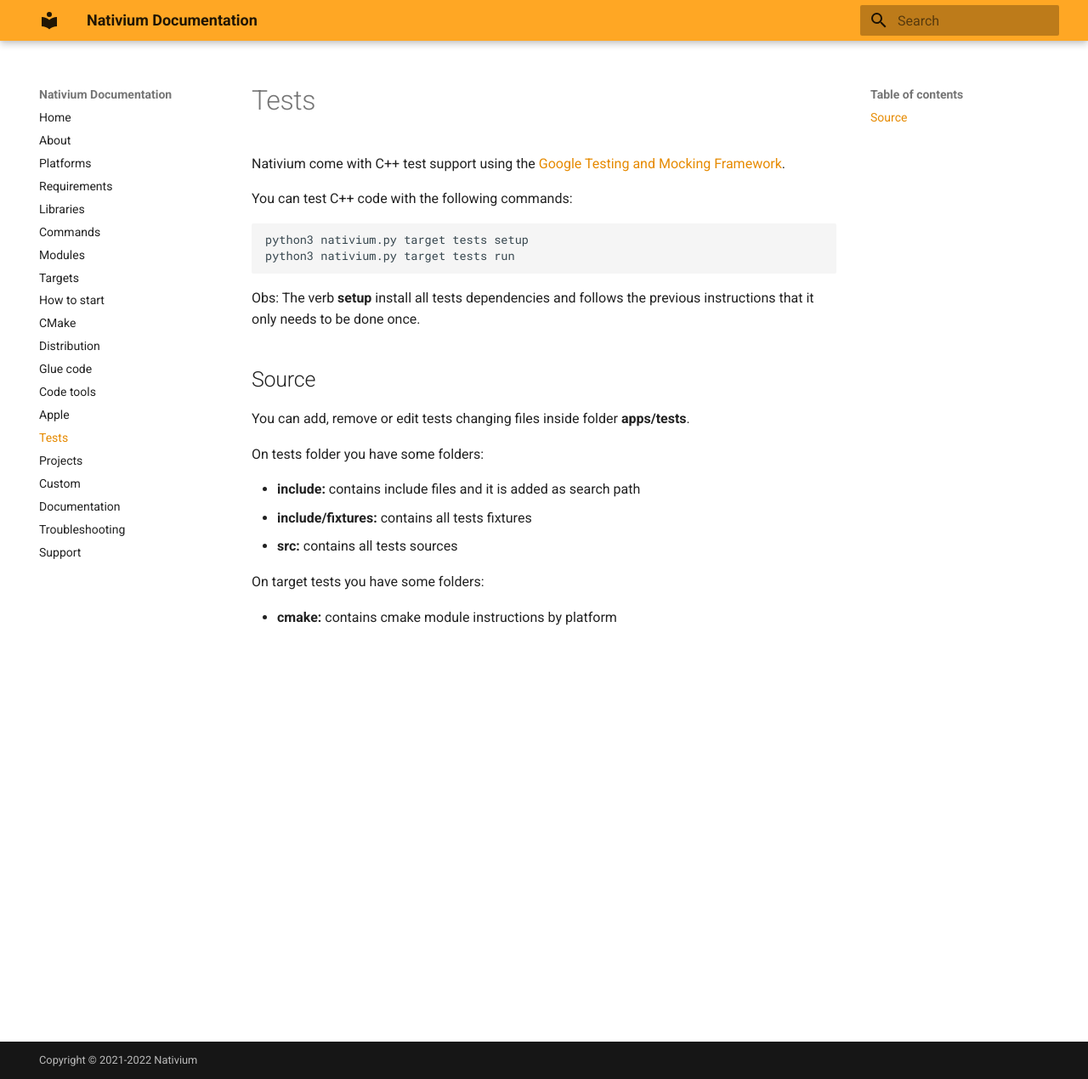
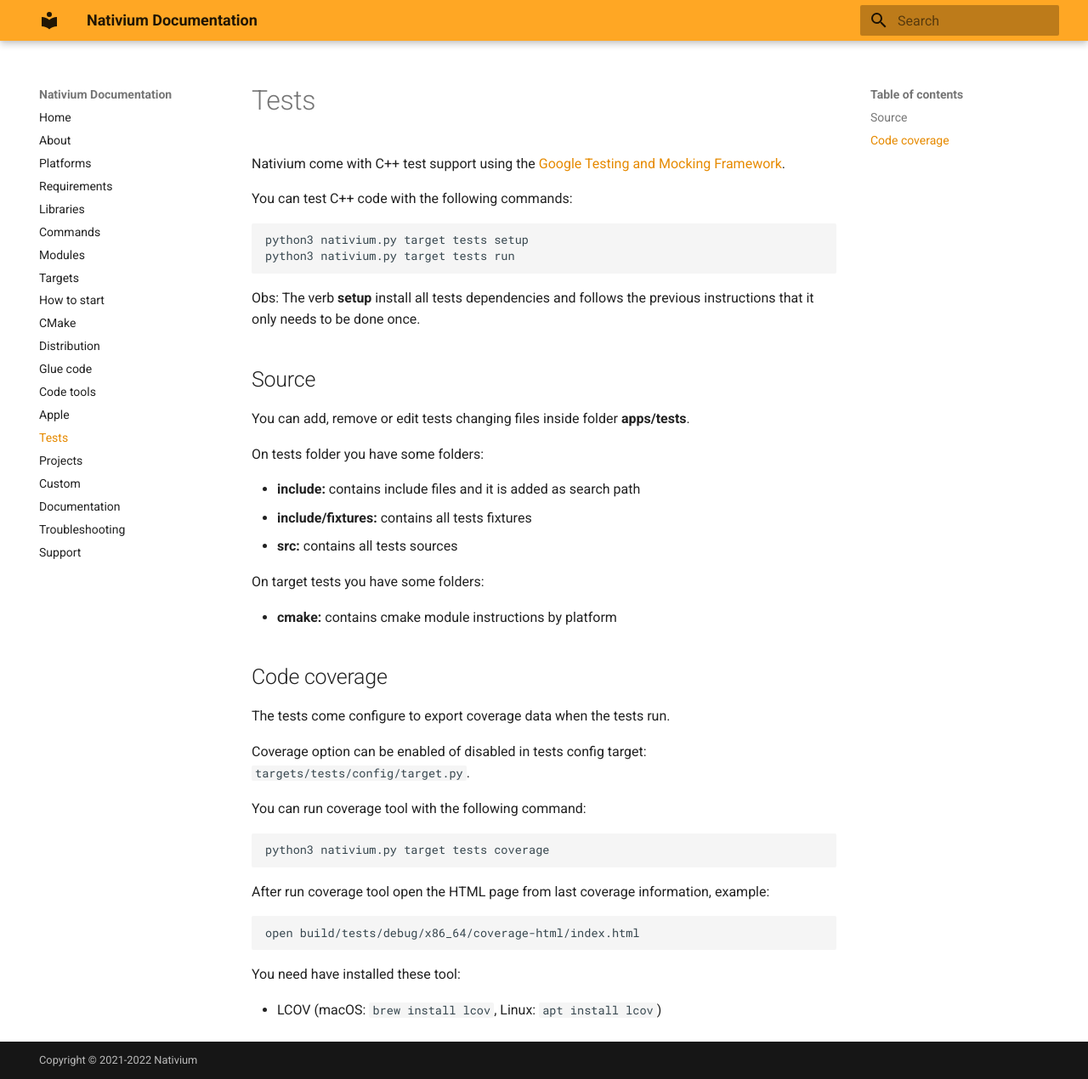
Before and after one commit to nativium/nativium, an MkDocs documentation site: the page built from docs/main/docs/tests.md, in a window 1280 px wide and 1270 px high. Shown: the whole window at 85% size. Built offline with MkDocs 1.6.1 and Material for MkDocs 9.7.7, drawn with Linux system fonts in a browser that asks for light colours.

Commit message:
coverage support

````diff
--- a/docs/main/docs/tests.md
+++ b/docs/main/docs/tests.md
@@ -24,3 +24,25 @@
 On target tests you have some folders:
 
 - **cmake:** contains cmake module instructions by platform
+
+## Code coverage
+
+The tests come configure to export coverage data when the tests run.
+
+Coverage option can be enabled of disabled in tests config target: `targets/tests/config/target.py`.
+
+You can run coverage tool with the following command:
+
+```
+python3 nativium.py target tests coverage
+```
+
+After run coverage tool open the HTML page from last coverage information, example:
+
+```
+open build/tests/debug/x86_64/coverage-html/index.html
+```
+
+You need have installed these tool:
+
+* LCOV (macOS: `brew install lcov`, Linux: `apt install lcov`)
````
